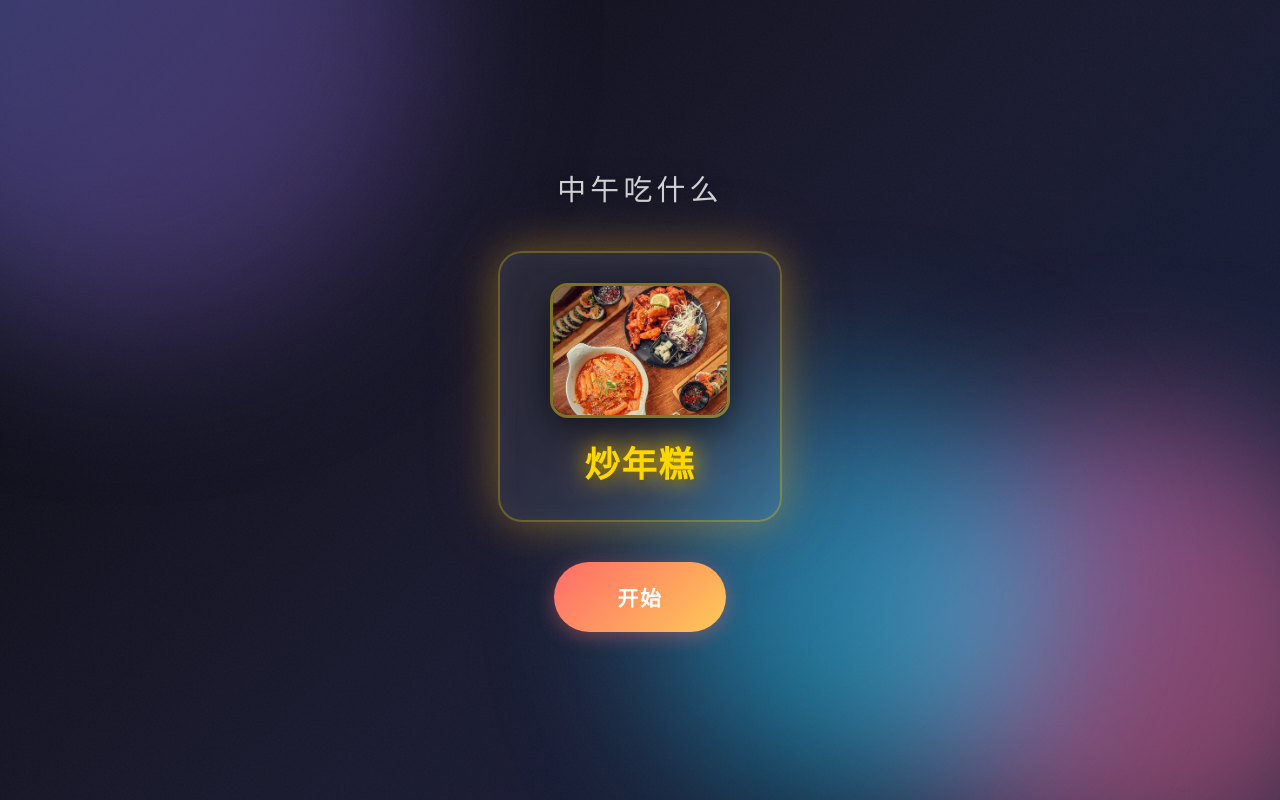
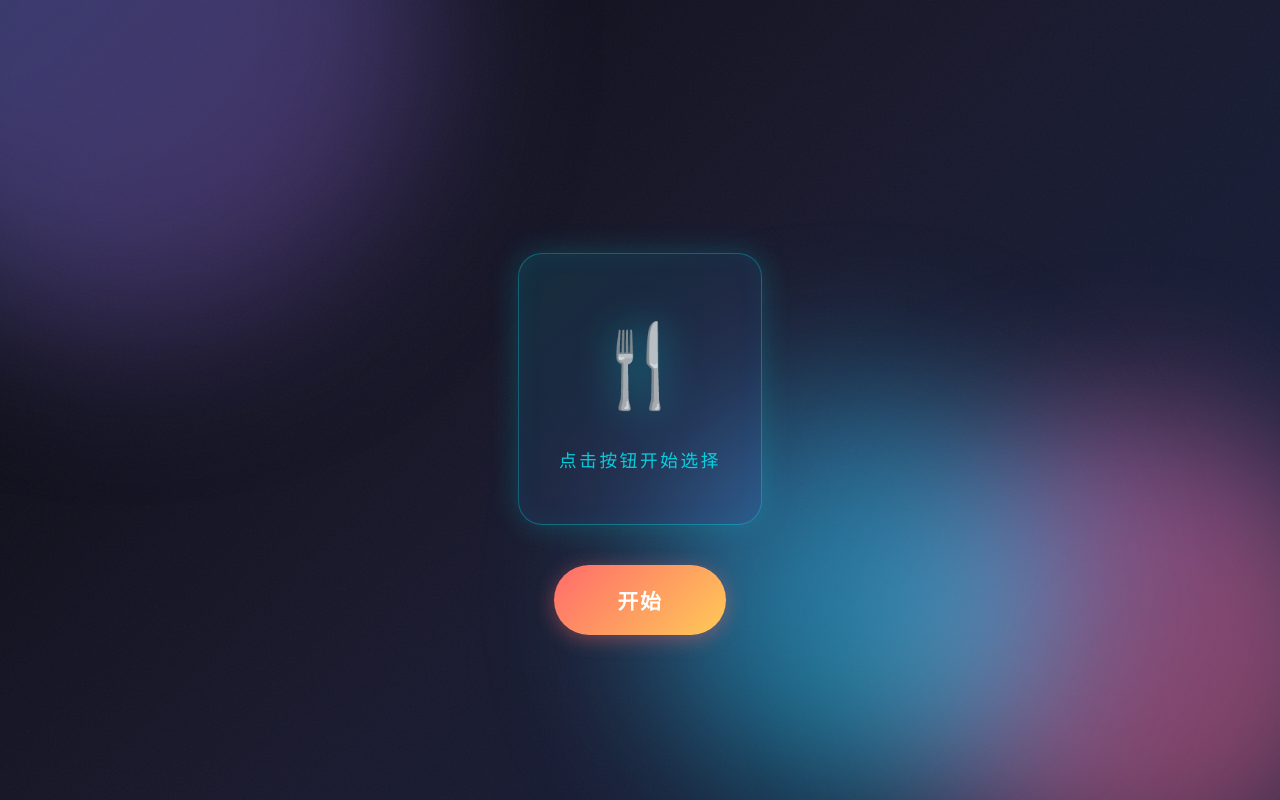
Before and after one commit to hankliu62/what-lunch, a Vue app: page / in a window 1280 px wide. Built offline with nearby package versions, Linux system fonts and the light colour scheme.

Commit message:
feat(common): refine animation

```diff
--- a/src/App.vue
+++ b/src/App.vue
@@ -62,7 +62,7 @@ const fadeItems = ref<
 const preloadedImages = ref<Set<string>>(new Set());
 
 // 记录上一轮出现的食物，避免连续重复
-let lastFoodName = "";
+// let lastFoodName = "";
 
 // 粒子效果样式
 function getParticleStyle(n: number) {
@@ -108,42 +108,68 @@ function preloadImages() {
   });
 }
 
+// 卡片大小（占屏幕宽高的百分比）
+const CARD_WIDTH = 18;
+const CARD_HEIGHT = 25;
+
+// 生成不重叠的位置
+function generateNonOverlappingPosition(
+  existingPositions: { x: number; y: number }[],
+): { x: number; y: number } {
+  const minX = 10;
+  const maxX = 90 - CARD_WIDTH;
+  const minY = 10;
+  const maxY = 90 - CARD_HEIGHT;
+
+  for (let attempts = 0; attempts < 30; attempts++) {
+    const x = minX + Math.random() * (maxX - minX);
+    const y = minY + Math.random() * (maxY - minY);
+
+    let overlaps = false;
+    for (const pos of existingPositions) {
+      const dx = Math.abs(x - pos.x);
+      const dy = Math.abs(y - pos.y);
+      if (dx < CARD_WIDTH && dy < CARD_HEIGHT) {
+        overlaps = true;
+        break;
+      }
+    }
+
+    if (!overlaps) {
+      return { x, y };
+    }
+  }
+
+  return {
+    x: minX + Math.random() * (maxX - minX),
+    y: minY + Math.random() * (maxY - minY),
+  };
+}
+
 // 创建淡入淡出卡片 - 从边缘滑入
 function createFadeItem(
   food: FoodItem,
   currentRound: number,
-  // totalRounds: number,
+  position?: { x: number; y: number },
 ) {
-  // 从屏幕边缘随机位置出发，向中心区域移动
-  const edge = Math.floor(Math.random() * 4); // 0:上, 1:右, 2:下, 3:左
-  let startX: number, startY: number, endX: number, endY: number;
+  // 在页面中间区域随机位置显示（避免边缘）
+  let endX: number, endY: number;
 
-  // 目标位置在中心区域附近（35%-65%范围内，更集中）
-  endX = 35 + Math.random() * 30;
-  endY = 35 + Math.random() * 30;
-
-  switch (edge) {
-    case 0: // 上边
-      startX = 20 + Math.random() * 60;
-      startY = -5;
-      break;
-    case 1: // 右边
-      startX = 105;
-      startY = 20 + Math.random() * 60;
-      break;
-    case 2: // 下边
-      startX = 20 + Math.random() * 60;
-      startY = 105;
-      break;
-    case 3: // 左边
-    default:
-      startX = -5;
-      startY = 20 + Math.random() * 60;
-      break;
+  if (position) {
+    endX = position.x;
+    endY = position.y;
+  } else {
+    // 目标位置在页面中间区域（20%-75%范围内，确保完全显示）
+    endX = 20 + Math.random() * 55;
+    endY = 20 + Math.random() * 55;
   }
 
-  // 每个卡片随机旋转角度，-25 到 25 度之间，增加变化
-  const rotation = (Math.random() - 0.5) * 50;
+  // 起始位置和结束位置一样，直接淡入淡出
+  const startX = endX;
+  const startY = endY;
+
+  // 随机轻微旋转
+  const rotation = (Math.random() - 0.5) * 20;
 
   return {
     key: `${food.name}-${Date.now()}-${currentRound}-${Math.random()}`,
@@ -156,7 +182,7 @@ function createFadeItem(
     y: startY,
     scale: 0.6 + Math.random() * 0.4,
     rotation: rotation,
-    duration: 1.2 + Math.random() * 0.5, // 1.2-1.7秒
+    duration: 0.5 + Math.random() * 0.2, // 0.5-0.7秒，更短的动画
     imageLoaded: preloadedImages.value.has(food.image || ""),
   };
 }
@@ -184,22 +210,25 @@ function startRandom() {
   isRandoming.value = true;
   showSearchButton.value = false;
   fadeItems.value = [];
-  lastFoodName = ""; // 重置，避免连续重复
+  // lastFoodName = ""; // 重置，避免连续重复
 
   // 随机选择最终结果
   const targetIndex = Math.floor(Math.random() * foodsData.length);
   const targetFood = foodsData[targetIndex];
 
   // 淡入淡出阶段参数
-  const totalRounds = 10; // 10轮，加快节奏
+  const totalRounds = 35; // 35轮，约35秒
   let currentRound = 0;
+
+  // 记录最近出现过的食物（避免连续重复）
+  const recentFoods: string[] = [];
 
   function fadeRound() {
     if (!isRandoming.value) return;
 
     currentRound++;
 
-    // 随机选择食物，避免连续重复
+    // 随机选择食物，避免最近5次出现重复
     let food: FoodItem;
     let attempts = 0;
     do {
@@ -210,17 +239,64 @@ function startRandom() {
         food = foodsData[Math.floor(Math.random() * foodsData.length)];
       }
       attempts++;
-    } while (food.name === lastFoodName && attempts < 5);
+    } while (recentFoods.includes(food.name) && attempts < 20);
 
     // 记录这一轮的食物
-    lastFoodName = food.name;
+    // lastFoodName = food.name;
 
-    // 每次只显示一个卡片
-    const newItem = createFadeItem(food, currentRound, totalRounds);
-    fadeItems.value = [newItem];
+    // 随机生成1-3个卡片
+    const cardCount = 1 + Math.floor(Math.random() * 3);
+    const items: typeof fadeItems.value = [];
+    const existingPositions: { x: number; y: number }[] = [];
+    const thisRoundFoods: string[] = [];
 
-    // 卡片持续时间 - 缩短到 1.5-2秒，加快节奏
-    const roundDuration = 1500 + Math.random() * 500;
+    for (let i = 0; i < cardCount; i++) {
+      let cardFood: FoodItem;
+      let foodAttempts = 0;
+      do {
+        if (currentRound > totalRounds * 0.5 && Math.random() > 0.3) {
+          cardFood = targetFood;
+        } else {
+          cardFood = foodsData[Math.floor(Math.random() * foodsData.length)];
+        }
+        foodAttempts++;
+      } while (
+        (recentFoods.includes(cardFood.name) ||
+          thisRoundFoods.includes(cardFood.name)) &&
+        foodAttempts < 20
+      );
+
+      thisRoundFoods.push(cardFood.name);
+
+      const position = generateNonOverlappingPosition(existingPositions);
+      existingPositions.push(position);
+      const newItem = createFadeItem(cardFood, currentRound, position);
+      items.push(newItem);
+    }
+
+    for (const foodName of thisRoundFoods) {
+      recentFoods.push(foodName);
+      if (recentFoods.length > 5) {
+        recentFoods.shift();
+      }
+    }
+
+    // 分批添加卡片，带延迟
+    items.forEach((item, index) => {
+      const delay = 50 + Math.random() * 50;
+      setTimeout(() => {
+        fadeItems.value = [...fadeItems.value, item];
+      }, delay * index);
+    });
+
+    // 同时更新 recentFoods 数组
+    recentFoods.push(food.name);
+    if (recentFoods.length > 5) {
+      recentFoods.shift();
+    }
+
+    // 卡片持续时间 - 随机不固定（600ms-1400ms）
+    const roundDuration = 600 + Math.random() * 800;
 
     if (currentRound >= totalRounds) {
       // 最后一轮，结束
@@ -228,12 +304,12 @@ function startRandom() {
         revealFinal(targetFood);
       }, roundDuration);
     } else {
-      // 进入下一轮
+      // 进入下一轮，时间间隔也随机不固定
       setTimeout(() => {
         fadeItems.value = [];
-        // 短暂停顿后开始下一轮，缩短间隔
-        setTimeout(fadeRound, 150);
-      }, roundDuration - 300);
+        // 随机间隔后开始下一轮（50ms-300ms）
+        setTimeout(fadeRound, 50 + Math.random() * 250);
+      }, roundDuration - 200);
     }
   }
 
@@ -317,8 +393,7 @@ async function handleMapSelect(platform: string) {
 // ==================== 生命周期 ====================
 
 onMounted(() => {
-  // 初始化随机一个食物
-  currentFood.value = foodsData[Math.floor(Math.random() * foodsData.length)];
+  // 不再初始化随机食物，等待用户点击选择
   // 预加载所有图片
   preloadImages();
 });
@@ -334,7 +409,7 @@ onUnmounted(() => {
     <AnimatedBackground />
 
     <!-- 全局淡入淡出卡片层 -->
-    <div class="global-fade-layer">
+    <div v-if="isRandoming" class="global-fade-layer">
       <TransitionGroup name="fade-card" tag="div" class="fade-container">
         <div
           v-for="item in fadeItems"
@@ -384,13 +459,26 @@ onUnmounted(() => {
     <main class="main-content">
       <!-- 标题 -->
       <h1 class="app-title">
-        {{ isRandoming ? "选啥好呢..." : "中午吃什么" }}
+        <span v-if="isRandoming" class="title-scanning">🔍 AI分析中...</span>
+        <span v-else-if="!currentFood" class="title-wait">🎯 今日吃什么？</span>
+        <span v-else class="title-result">✨ {{ currentFood.name }}</span>
       </h1>
 
       <!-- 当前食物展示 -->
       <Transition name="food-reveal" mode="out-in">
+        <!-- 初始界面 - 未选择食物 -->
+        <div v-if="!currentFood && !isRandoming" class="initial-state">
+          <div class="initial-icon">🍴</div>
+          <div class="initial-text">点击按钮开始选择</div>
+        </div>
+        <!-- 随机选择中的动画 -->
+        <div v-else-if="isRandoming" class="selecting-indicator">
+          <div class="pulse-ring"></div>
+          <span>选择中...</span>
+        </div>
+        <!-- 显示最终结果 -->
         <div
-          v-if="currentFood && !isRandoming"
+          v-else-if="currentFood"
           :key="currentFood.name"
           class="current-food"
         >
@@ -402,10 +490,6 @@ onUnmounted(() => {
             loading="lazy"
           />
           <div class="food-name">{{ currentFood.name }}</div>
-        </div>
-        <div v-else-if="isRandoming" class="selecting-indicator">
-          <div class="pulse-ring"></div>
-          <span>选择中...</span>
         </div>
       </Transition>
 
@@ -474,51 +558,56 @@ onUnmounted(() => {
 .fade-card {
   position: absolute;
   display: flex;
-  border: 3px solid rgb(255 215 0 / 30%);
+  border: 3px solid rgb(0 255 255 / 50%);
   border-radius: 24px;
   padding: 28px 36px;
-  opacity: 0.7;
-  background: rgb(255 255 255 / 8%);
+  opacity: 0.85;
+  background: linear-gradient(
+    135deg,
+    rgb(0 20 40 / 85%) 0%,
+    rgb(0 40 60 / 75%) 50%,
+    rgb(0 20 40 / 85%) 100%
+  );
   flex-direction: column;
   align-items: center;
   gap: 16px;
   box-shadow:
-    0 0 40px rgb(255 200 50 / 30%),
-    0 0 60px rgb(255 150 0 / 15%),
-    inset 0 0 30px rgb(255 255 255 / 5%);
-  backdrop-filter: blur(16px);
+    0 0 30px rgb(0 255 255 / 40%),
+    0 0 60px rgb(0 200 255 / 20%),
+    0 0 100px rgb(0 150 255 / 10%),
+    inset 0 0 40px rgb(0 255 255 / 5%),
+    inset 0 0 60px rgb(0 100 200 / 3%);
+  backdrop-filter: blur(20px);
 
-  /* 使用自定义滑入动画 */
-  animation: slide-in-out cubic-bezier(0.25, 0.46, 0.45, 0.94) forwards;
+  /* 纯淡入淡出动画 - 无滑入效果 */
+  animation:
+    fade-in-out 0.6s ease-in-out forwards,
+    border-glow 0.8s ease-in-out infinite alternate;
 }
 
-@keyframes slide-in-out {
+@keyframes fade-in-out {
   0% {
-    top: var(--start-y);
-    left: var(--start-x);
     opacity: 0;
-    transform: translate(-50%, -50%) scale(0.3) rotate(var(--rotation, 0deg));
+    filter: blur(10px);
+    transform: translate(-50%, -50%) rotateY(90deg) scale(0.5);
   }
 
   15% {
-    top: var(--end-y);
-    left: var(--end-x);
     opacity: 1;
-    transform: translate(-50%, -50%) scale(1.1) rotate(var(--rotation, 0deg));
+    filter: blur(0);
+    transform: translate(-50%, -50%) rotateY(0deg) scale(1);
   }
 
-  70% {
-    top: var(--end-y);
-    left: var(--end-x);
+  85% {
     opacity: 1;
-    transform: translate(-50%, -50%) scale(1.1) rotate(var(--rotation, 0deg));
+    filter: blur(0);
+    transform: translate(-50%, -50%) rotateY(0deg) scale(1);
   }
 
   100% {
-    top: calc(var(--end-y) + 5%);
-    left: var(--end-x);
     opacity: 0;
-    transform: translate(-50%, -50%) scale(0.7) rotate(var(--rotation, 0deg));
+    filter: blur(10px);
+    transform: translate(-50%, -50%) rotateY(-90deg) scale(0.5);
   }
 }
 
@@ -677,12 +766,82 @@ onUnmounted(() => {
 
 .app-title {
   margin: 0;
-  font-size: 1.8rem;
-  font-weight: 500;
-  letter-spacing: 0.15em;
+  font-size: 2rem;
+  font-weight: 700;
+  letter-spacing: 0.2em;
   text-align: center;
-  text-shadow: 0 2px 20px rgb(0 0 0 / 50%);
-  color: rgb(255 255 255 / 80%);
+  text-shadow: none;
+  filter: drop-shadow(0 0 20px rgb(0 245 255 / 50%));
+  background: linear-gradient(
+    90deg,
+    #00f5ff 0%,
+    #00d4ff 25%,
+    #7b2cbf 50%,
+    #00d4ff 75%,
+    #00f5ff 100%
+  );
+  color: #fff;
+  background-size: 200% auto;
+  background-clip: text;
+  background-clip: text;
+  -webkit-text-fill-color: transparent;
+  animation: title-shimmer 3s linear infinite;
+}
+
+.title-wait {
+  animation: title-pulse 2s ease-in-out infinite;
+}
+
+.title-result {
+  animation: title-glow 1.5s ease-in-out infinite alternate;
+}
+
+.title-scanning {
+  animation: title-scan 1s ease-in-out infinite;
+}
+
+@keyframes title-shimmer {
+  0% {
+    background-position: 0% center;
+  }
+
+  100% {
+    background-position: 200% center;
+  }
+}
+
+@keyframes title-pulse {
+  0%,
+  100% {
+    opacity: 1;
+    transform: scale(1);
+  }
+
+  50% {
+    opacity: 0.8;
+    transform: scale(1.02);
+  }
+}
+
+@keyframes title-glow {
+  0% {
+    filter: drop-shadow(0 0 20px rgb(0 245 255 / 50%));
+  }
+
+  100% {
+    filter: drop-shadow(0 0 40px rgb(123 44 191 / 80%));
+  }
+}
+
+@keyframes title-scan {
+  0%,
+  100% {
+    opacity: 1;
+  }
+
+  50% {
+    opacity: 0.6;
+  }
 }
 
 /* 当前食物展示 */
@@ -737,6 +896,69 @@ onUnmounted(() => {
     0 0 40px rgb(255 150 0 / 50%),
     0 2px 8px rgb(0 0 0 / 50%);
   color: #ffd700;
+}
+
+/* 初始状态 */
+.initial-state {
+  display: flex;
+  border: 1px solid rgb(0 245 255 / 30%);
+  border-radius: 24px;
+  padding: 50px 40px;
+  background: linear-gradient(
+    135deg,
+    rgb(0 245 255 / 10%) 0%,
+    rgb(123 44 191 / 10%) 100%
+  );
+  flex-direction: column;
+  align-items: center;
+  gap: 24px;
+  backdrop-filter: blur(10px);
+  box-shadow:
+    0 0 30px rgb(0 245 255 / 20%),
+    inset 0 0 30px rgb(0 245 255 / 5%);
+}
+
+.initial-icon {
+  font-size: 5rem;
+  animation: tech-float 2.5s ease-in-out infinite;
+  filter: drop-shadow(0 0 20px rgb(0 245 255 / 60%));
+}
+
+.initial-text {
+  font-size: 1.1rem;
+  letter-spacing: 0.15em;
+  text-transform: uppercase;
+  color: rgb(0 245 255 / 80%);
+}
+
+@keyframes tech-float {
+  0%,
+  100% {
+    transform: translateY(0) rotate(0deg);
+  }
+
+  25% {
+    transform: translateY(-8px) rotate(2deg);
+  }
+
+  50% {
+    transform: translateY(0) rotate(0deg);
+  }
+
+  75% {
+    transform: translateY(-4px) rotate(-2deg);
+  }
+}
+
+@keyframes float {
+  0%,
+  100% {
+    transform: translateY(0);
+  }
+
+  50% {
+    transform: translateY(-10px);
+  }
 }
 
 /* 选择中指示器 */
```
